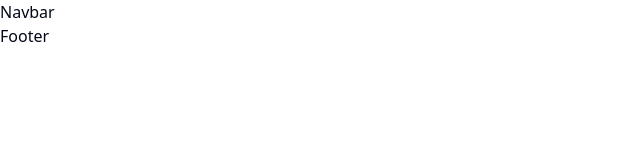
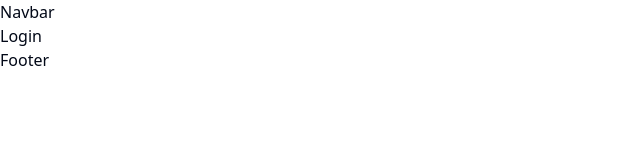
Before and after one commit to sarthakg043/irms, a React (Vite) app: page / in a window 1280 px wide. Shown: the top 160 px of the page, without its empty margins (0-640 px from the left). Built offline with nearby package versions, Linux system fonts and the light colour scheme.

Commit message:
Login Route added

```diff
--- a/src/App.jsx
+++ b/src/App.jsx
@@ -1,7 +1,8 @@
 import Layout from './Layout'
 import { createBrowserRouter, createRoutesFromElements, Route, RouterProvider } from 'react-router-dom'
-import { DepartmentDashboard, NewForm, Rejected, UserDashboard } from './pages'
+import { DepartmentDashboard, Login, NewForm, Rejected, UserDashboard } from './pages'
 import './App.css'
+
 
 const router = createBrowserRouter(createRoutesFromElements(
   <Route path="/" element={<Layout />} >
@@ -11,10 +12,12 @@ const router = createBrowserRouter(createRoutesFromElements(
       <Route path="rejected/:id" element={<Rejected />} />
       <Route path="department" element={<DepartmentDashboard />} />
       <Route path="*" element={<div>Error: 404</div>} />
+      <Route path="" element={<div>Error: 404</div>} />
     </Route>
+    <Route path="" element={<Login />} />
     <Route path="*" element={<div>Error: 404</div>} />
   </Route>
-))
+));
 
 
 function App() {
--- /dev/null
+++ b/src/pages/Login/Login.jsx
@@ -0,0 +1,9 @@
+import React from 'react'
+
+function Login() {
+  return (
+    <div>Login</div>
+  )
+}
+
+export default Login
--- a/src/pages/index.js
+++ b/src/pages/index.js
@@ -2,5 +2,6 @@ import DepartmentDashboard from "./DepartmentDashboard/DepartmentDashboard";
 import UserDashboard from "./UserDashboard/UserDashboard";
 import NewForm from "./NewForm/NewForm";
 import Rejected from "./RejectedForm/Rejected";
+import Login from "./Login/Login";
 
-export { DepartmentDashboard, UserDashboard, NewForm, Rejected };
+export { DepartmentDashboard, UserDashboard, NewForm, Rejected, Login };
```
